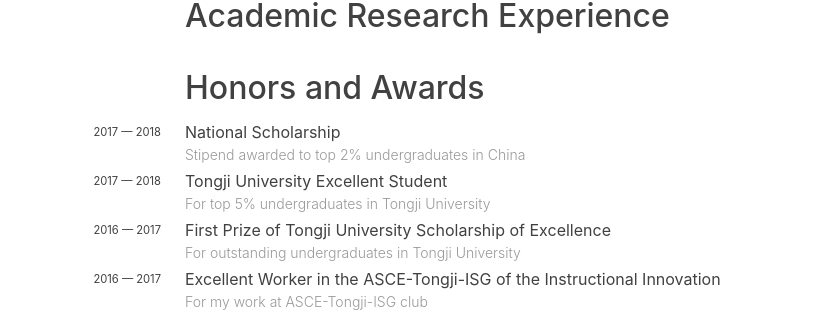
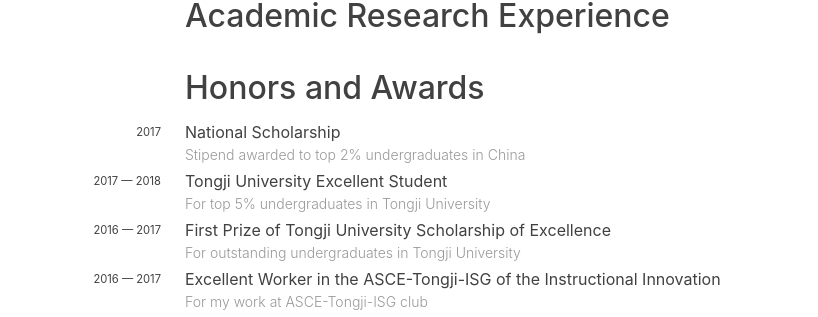
Before and after one commit to nemathahmed/temp_site2, a Jekyll site: the page built from cv.md, in a window 1280 px wide. Shown: the part 637-954 px from the top of the page, without its empty margins (147-965 px from the left). Built offline with Jekyll 4.4.1, drawn with Linux system fonts in a browser that asks for light colours; nearby versions of some CDN libraries; some web fonts are replaced.

Commit message:
add awards

```diff
--- a/_data/awards.yaml
+++ b/_data/awards.yaml
@@ -1,6 +1,6 @@
 - name: National Scholarship
   description: Stipend awarded to top 2% undergraduates in China
-  year: "2017 — 2018"
+  year: 2017
 
 - name: Tongji University Excellent Student
   description: For top 5% undergraduates in Tongji University
```
